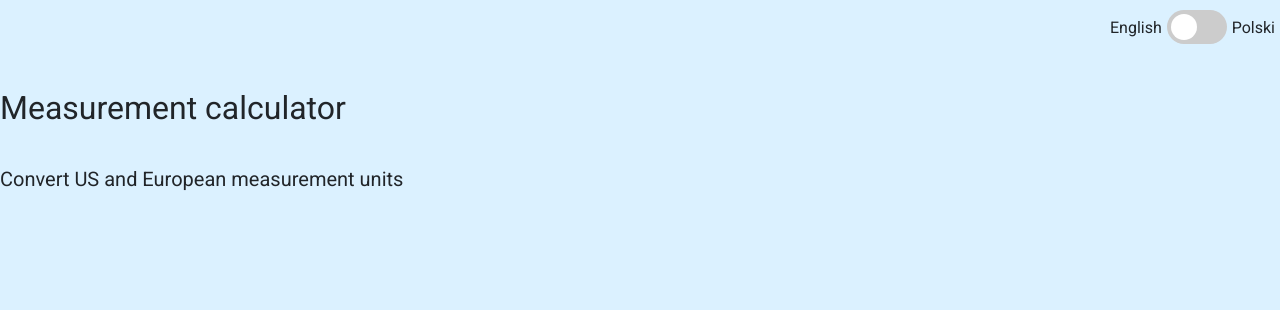
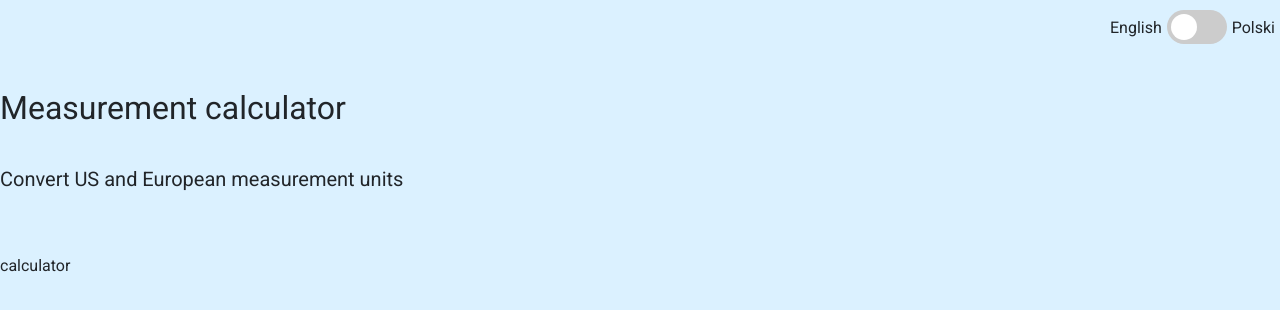
Before and after one commit to danielkoban/measurement-calculator, a Vue app: page / in a window 1280 px wide. Shown: the top 310 px of the page. Built offline with nearby package versions, Linux system fonts and the light colour scheme.

Commit message:
add Calculator component

```diff
--- a/src/App.vue
+++ b/src/App.vue
@@ -2,18 +2,21 @@
   <div id="app">
     <LanguageChanger/>
     <Header/>
+    <Calculator/>
   </div>
 </template>
 
 <script>
 import LanguageChanger from "./components/LanguageChanger.vue";
 import Header from "./components/Header";
+import Calculator from "./views/Calculator";
 
 export default {
   name: "app",
   components: {
     LanguageChanger,
-    Header
+    Header,
+    Calculator
   }
 };
 </script>
--- /dev/null
+++ b/src/views/Calculator.vue
@@ -0,0 +1,13 @@
+<template>
+  <div>calculator</div>
+</template>
+
+<script>
+export default {
+  name: "Calculator",
+  components: {}
+};
+</script>
+
+<style>
+</style>
```
